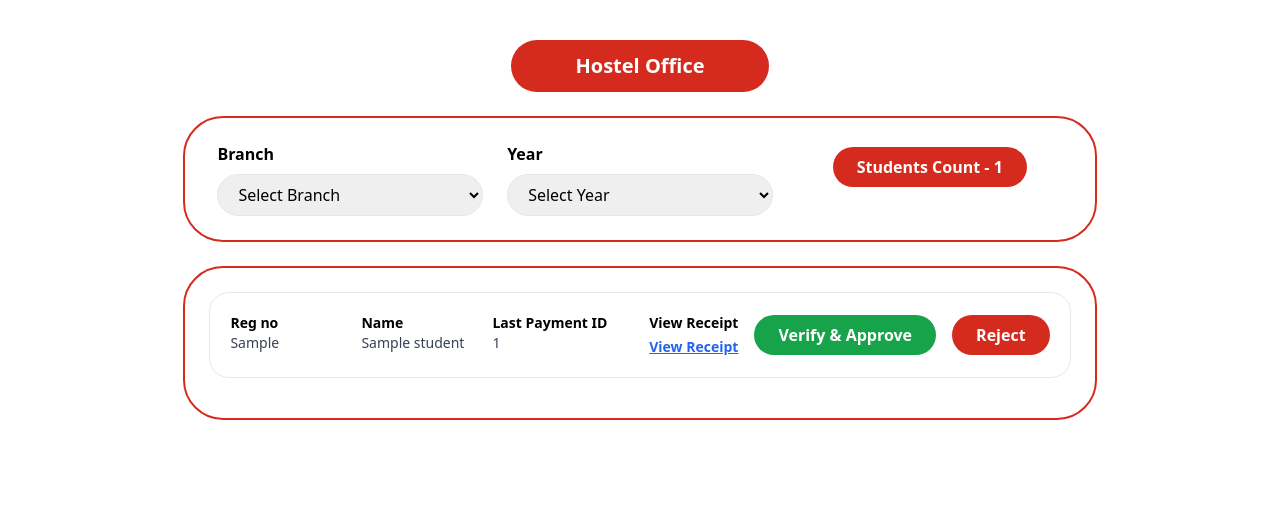
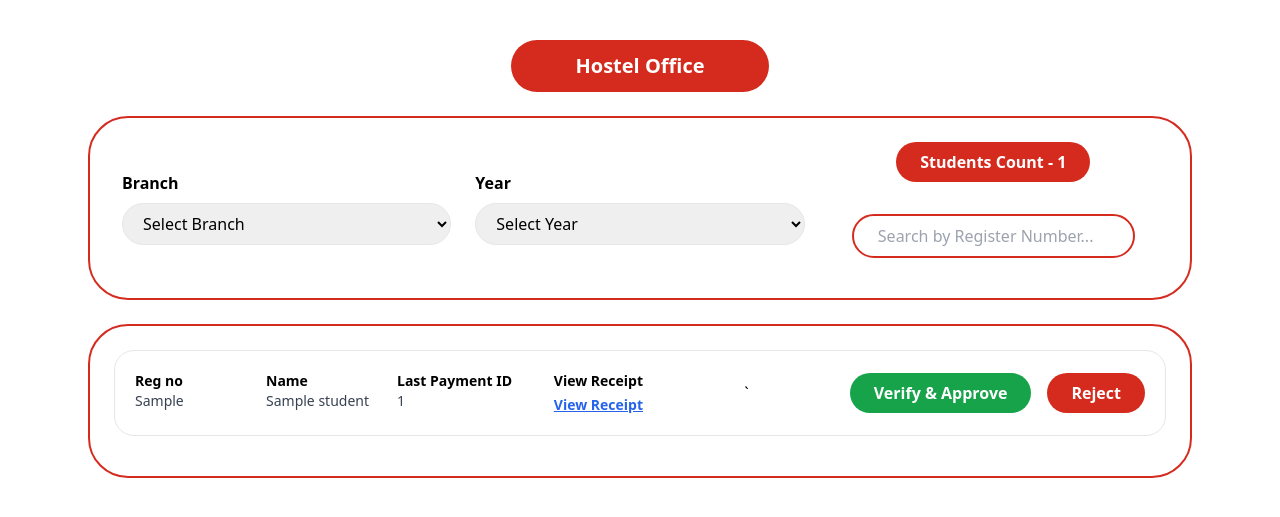
Before and after one commit to mukesh-offll-dev/GCES_No_Due_Clearance_Portal, a Django app: template authentication/templates/hostel_dashboard.html in a window 1280 px wide. Shown: the part 80-597 px from the top of the page. Run offline with Django 5.2, Linux system fonts and the light colour scheme; the template is opened without the code that fills it: most values are stand-ins (such as "Sample title", 1, 10 or a date in 2020); some libraries are stand-ins or nearby versions.

Commit message:
Update hostel_dashboard.html

```diff
--- a/authentication/templates/hostel_dashboard.html
+++ b/authentication/templates/hostel_dashboard.html
@@ -80,6 +80,19 @@
       </div>
       {% endif %}
 
+      <div>
+        {% if branch and year %}
+        <div class="max-w-6xl mx-auto mb-4">
+          <input
+            type="text"
+            id="regSearch"
+            onkeyup="searchByRegNo()"
+            placeholder="Search by Register Number..."
+            class="w-full border-2 border-[#d52b1e] rounded-full px-6 py-2"
+          >
+        </div>
+        {% endif %}
+      </div>
 
     </div>
 
@@ -90,10 +103,14 @@
   <section class="border-2 border-[#d52b1e] rounded-[40px] px-6 py-6">
 
     {% if branch and year %}
+    <p id="noResult"
+      class="hidden text-center font-semibold text-red-600 mt-4">
+      No student found for this Register Number
+    </p>
 
       {% for r in requests %}
-      <div class="border rounded-[20px] p-5 mb-4 flex flex-col md:flex-row md:items-center md:justify-between gap-4">
-
+      <div class="request-card border rounded-[20px] p-5 mb-4 flex flex-col md:flex-row md:items-center md:justify-between gap-4"
+     data-reg="{{ r.student.reg_no }}">
         <!-- DETAILS -->
         <div class="grid grid-cols-1 md:grid-cols-4 gap-4 text-sm font-medium">
 
@@ -129,7 +146,7 @@
 
 
         </div>
-
+`
         <!-- ACTIONS -->
         <div class="flex gap-4">
 
@@ -208,6 +225,32 @@ function openReject(id){
 function closeReject(){
   document.getElementById("rejectModal").classList.add("hidden");
 }
+
+function searchByRegNo(){
+  let input = document.getElementById("regSearch").value.toLowerCase();
+  let cards = document.querySelectorAll(".request-card");
+  let noResult = document.getElementById("noResult");
+
+  let found = false;
+
+  cards.forEach(card => {
+    let regNo = card.getAttribute("data-reg").toLowerCase();
+
+    if (regNo.includes(input)) {
+      card.style.display = "flex";
+      found = true;
+    } else {
+      card.style.display = "none";
+    }
+  });
+
+  // Show message only when no match AND something is typed
+  if (input !== "" && !found) {
+    noResult.classList.remove("hidden");
+  } else {
+    noResult.classList.add("hidden");
+  }
+}
 </script>
 
 {% endblock %}
```
Lines whose indentation alone changed are shown as unchanged.
